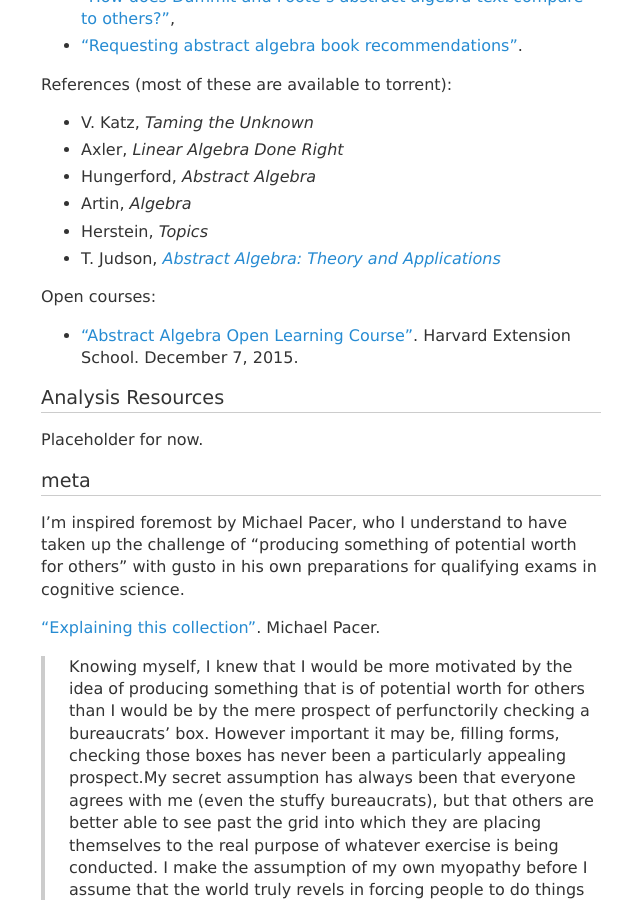
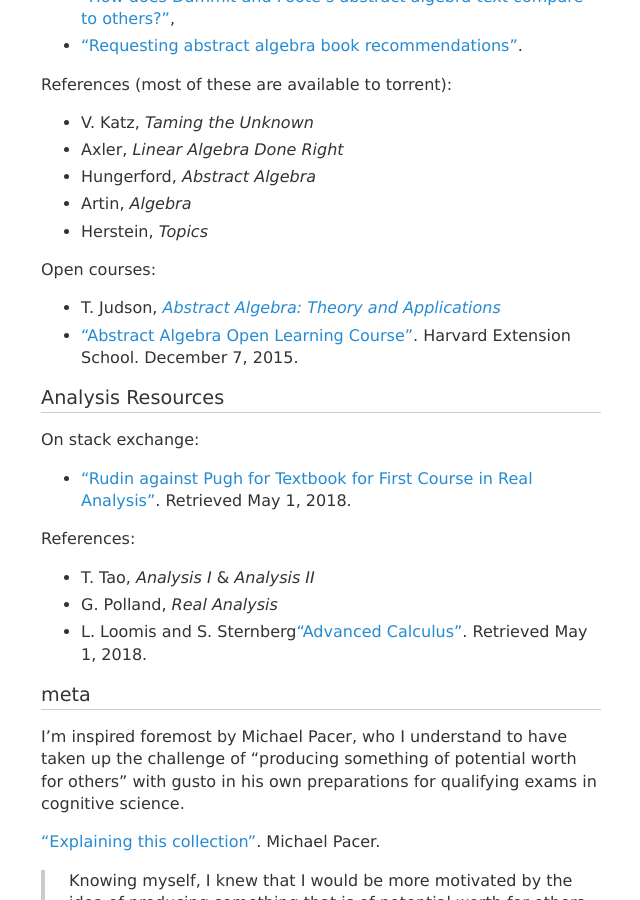
Before and after one commit to coltongrainger/blog, a Jekyll site: the page built from _posts/2018-04-18-diagnostic-exams.md, in a window 1280 px wide and 900 px high, scrolled down 1317 px. Shown: the whole window, without its empty margins (319-959 px from the left). Built offline with Jekyll 4.4.1, drawn with Linux system fonts in a browser that asks for light colours; our own code applies the rules of GitHub Pages for plain Markdown files.

Commit message:
refs for analysis

```diff
--- a/_posts/2018-04-18-diagnostic-exams.md
+++ b/_posts/2018-04-18-diagnostic-exams.md
@@ -58,11 +58,10 @@
 - Hungerford, *Abstract Algebra*
 - Artin, *Algebra*
 - Herstein, *Topics*
-- T. Judson, *[Abstract Algebra: Theory and Applications](http://abstract.ups.edu/aata)*
-
 
 Open courses:
 
+- T. Judson, *[Abstract Algebra: Theory and Applications](http://abstract.ups.edu/aata)*
 - [“Abstract Algebra Open Learning
 Course”](https://www.extension.harvard.edu/open-learning-initiative/abstract-algebra).
 Harvard Extension School. December 7, 2015.
@@ -70,7 +69,16 @@
 
 ## Analysis Resources
 
-Placeholder for now.
+On stack exchange:
+
+- [“Rudin against Pugh for Textbook for First Course in Real Analysis”](https://math.stackexchange.com/questions/252705/rudin-against-pugh-for-textbook-for-first-course-in-real-analysis). Retrieved May 1, 2018.
+
+References:
+
+- T. Tao, *Analysis I* & *Analysis II*
+- G. Polland, *Real Analysis*
+- L. Loomis and S. Sternberg[“Advanced Calculus”](http://www.math.harvard.edu/~shlomo/docs/Advanced_Calculus.pdf).
+Retrieved May 1, 2018.
 
 ## meta
 
```
